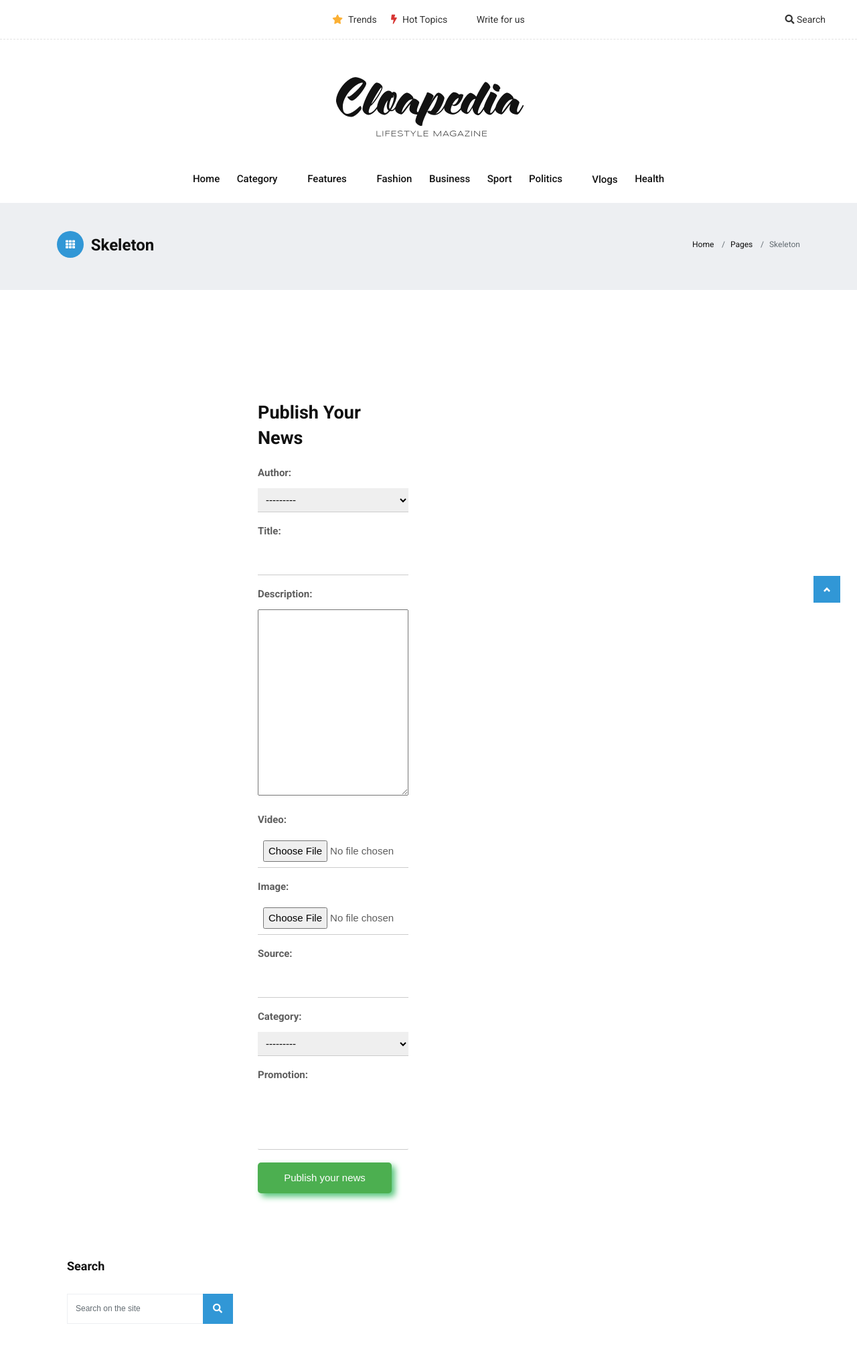
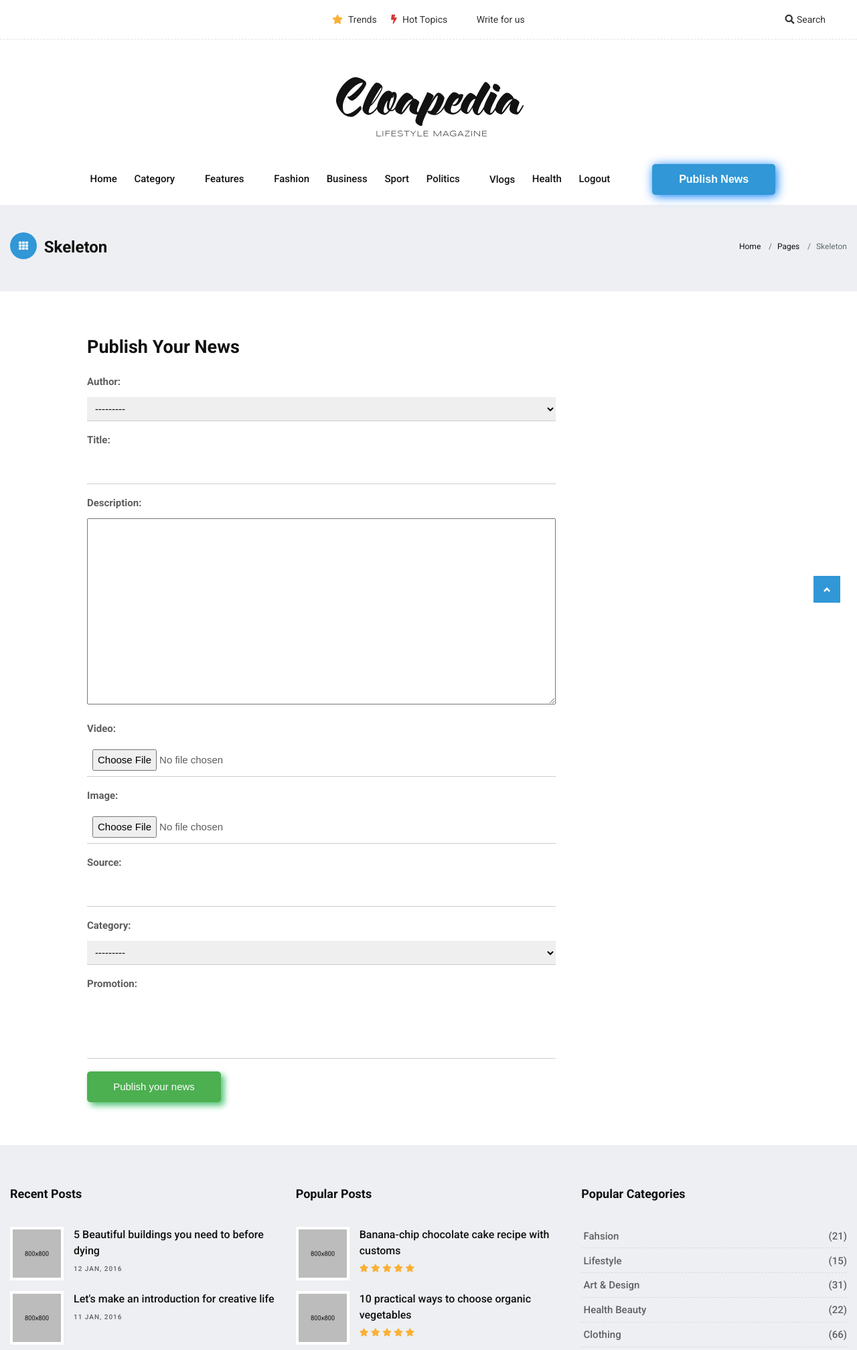
Before and after one commit to EstifvKefelegn/News-Broadcasting-Website, a Django app: page /publishNews/ in a window 1280 px wide. Shown: the top 2016 px of the page at 67% size. Run offline with Django 5.2, Linux system fonts and the light colour scheme; data that the repository does not hold is empty; some libraries are stand-ins or nearby versions; some web fonts are replaced.

Commit message:
ℹ️ Add User Authentication System
🚀 Implemented a robust user authentication system to enhance the security and user experience of our news website. This includes user registration, login, and password reset functionalities.

🛡️ Utilized industry best practices such as password hashing (bcrypt) and secure session management to safeguard user credentials and protect against common security threats.

👥 Integrated user roles to differentiate between regular users and administrators, allowing for fine-grained access control and management of site content.

📝 Updated relevant documentation to reflect the changes and provide clear instructions for developers on integrating and customizing the authentication system.

🔐 Strengthened overall website security by enforcing HTTPS and implementing additional security headers.

🔄 Resolved minor bugs related to the authentication process and improved error handling for a smoother user experience.

📊 Tested thoroughly to ensure the reliability and stability of the authentication system across different browsers and devices.

🔗 Connected authentication system with existing user database and ensured seamless integration with other website features.

🌐 This commit lays the foundation for secure and user-friendly authentication on our news website, contributing to a more trustworthy and engaging platform.

```diff
--- a/Base/settings.py
+++ b/Base/settings.py
@@ -41,7 +41,9 @@ INSTALLED_APPS = [
     'django.contrib.staticfiles',
 
     #Custom Apps
-    'News'
+    'News',
+    'userauth'
+
 ]
 
 MIDDLEWARE = [
--- a/Base/urls.py
+++ b/Base/urls.py
@@ -1,19 +1,3 @@
-"""
-URL configuration for Base project.
-
-The `urlpatterns` list routes URLs to views. For more information please see:
-    https://docs.djangoproject.com/en/5.0/topics/http/urls/
-Examples:
-Function views
-    1. Add an import:  from my_app import views
-    2. Add a URL to urlpatterns:  path('', views.home, name='home')
-Class-based views
-    1. Add an import:  from other_app.views import Home
-    2. Add a URL to urlpatterns:  path('', Home.as_view(), name='home')
-Including another URLconf
-    1. Import the include() function: from django.urls import include, path
-    2. Add a URL to urlpatterns:  path('blog/', include('blog.urls'))
-"""
 from django.contrib import admin
 from django.urls import path, include
 from django.conf.urls.static import static
@@ -21,7 +5,8 @@ from django.conf import settings
 
 urlpatterns = [
     path('admin/', admin.site.urls),
-    path('', include("News.urls"))
+    path('', include("News.urls")),
+    path('users/', include('userauth.urls'))
 ]
 
 if settings.DEBUG:
--- a/static/style.css
+++ b/static/style.css
@@ -138,6 +138,23 @@ a {
     position: relative;
     background-color: #ffffff;
 }
+.publish-button {
+    border: none;
+    display: inline-block;
+    padding: 10px 40px;
+    margin-left: 50px;
+    font-size: 16px;
+    font-weight: bold;
+    text-decoration: none;
+    color: #fff;
+    background-color: #3197d6;
+    border-radius: 5px;
+    cursor: pointer;
+    transition: background-color 0.3s ease;
+    outline: none;
+    box-shadow: 2px 2px 15px #007bff;
+}
+
 
 .navbar-inverse .navbar-nav .nav-link,
 .navbar-nav .nav-link {
@@ -315,6 +332,13 @@ a {
     width: 100%;
 }
 
+.container{
+    width: 100%;
+    /* display: flex; */
+}
+
+
+
 
 /* Publish News form */
 
@@ -323,7 +347,7 @@ a {
 .form-container {
     max-width: 700px;
     margin: auto;
-    margin: 100px 300px;
+    /* margin: 100px 300px; */
 }
 
 .publish-form-class {
--- a/templates/base/index.html
+++ b/templates/base/index.html
@@ -193,6 +193,12 @@
                             <li class="nav-item">
                                 <a class="nav-link color-grey-hover" href="blog-category-06.html">Health</a>
                             </li>
+                            <li class="nav-item">
+                                <a class="nav-link color-pink-hover" href="{% url "user:signout" %}">Logout</a>
+                            </li>
+                            <li class="nav-item">
+                                <a href="{% url "news:publishnews" %}"><button class="publish-button">Publish News</button></a>
+                            </li>
                         </ul>
                     </div>
                 </nav>
@@ -230,6 +236,7 @@
                         </div><!-- end page-wrapper -->
                     </div><!-- end col -->
 
+                    {% block sidebarcontent %}
                     <div class="col-lg-3 col-md-12 col-sm-12 col-xs-12">
                         <div class="sidebar">
                             <div class="widget">
@@ -314,6 +321,9 @@
 
                         </div><!-- end sidebar -->
                     </div><!-- end col -->
+
+                    {% endblock sidebarcontent %}
+
                 </div><!-- end row -->
             </div><!-- end container -->
         </section>
--- a/templates/partials/uploadNews.html
+++ b/templates/partials/uploadNews.html
@@ -42,5 +42,5 @@
                     </div>
                 </div>
 
-
+{% block sidebarcontent %}{% endblock sidebarcontent %}
 {% endblock content %}
--- /dev/null
+++ b/userauth/urls.py
@@ -0,0 +1,11 @@
+from django.urls import path
+from . import views
+
+app_name = "user"
+
+
+urlpatterns = [
+    path('signup/', views.register, name="signup"),
+    path('signin/', views.signin, name="signin"),
+    path('signout/', views.signout, name="signout")
+]
```
Also changed, not shown: templates/partials/newsdetail.html (+4 -4 lines), templates/partials/signin.html (added, +25 -0 lines), templates/partials/signup.html (added, +13 -0 lines), userauth/forms.py (added, +9 -0 lines), userauth/views.py (+48 -1 lines). Lines whose indentation alone changed are shown as unchanged.
